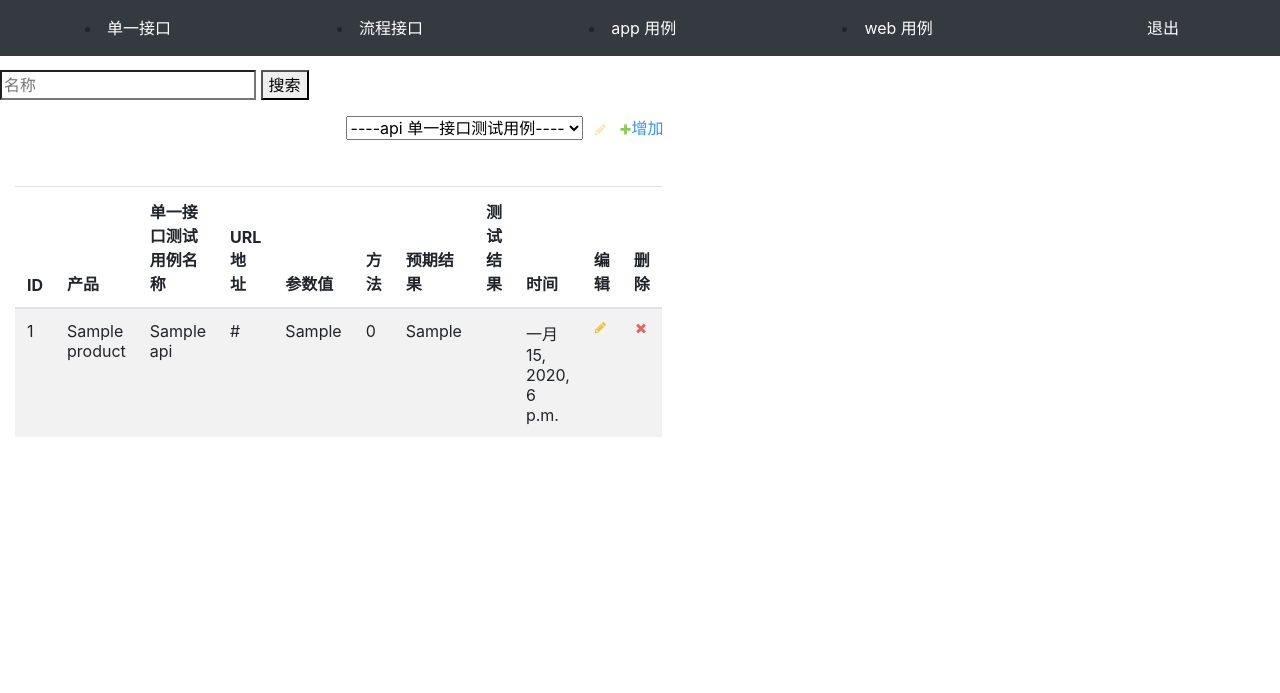
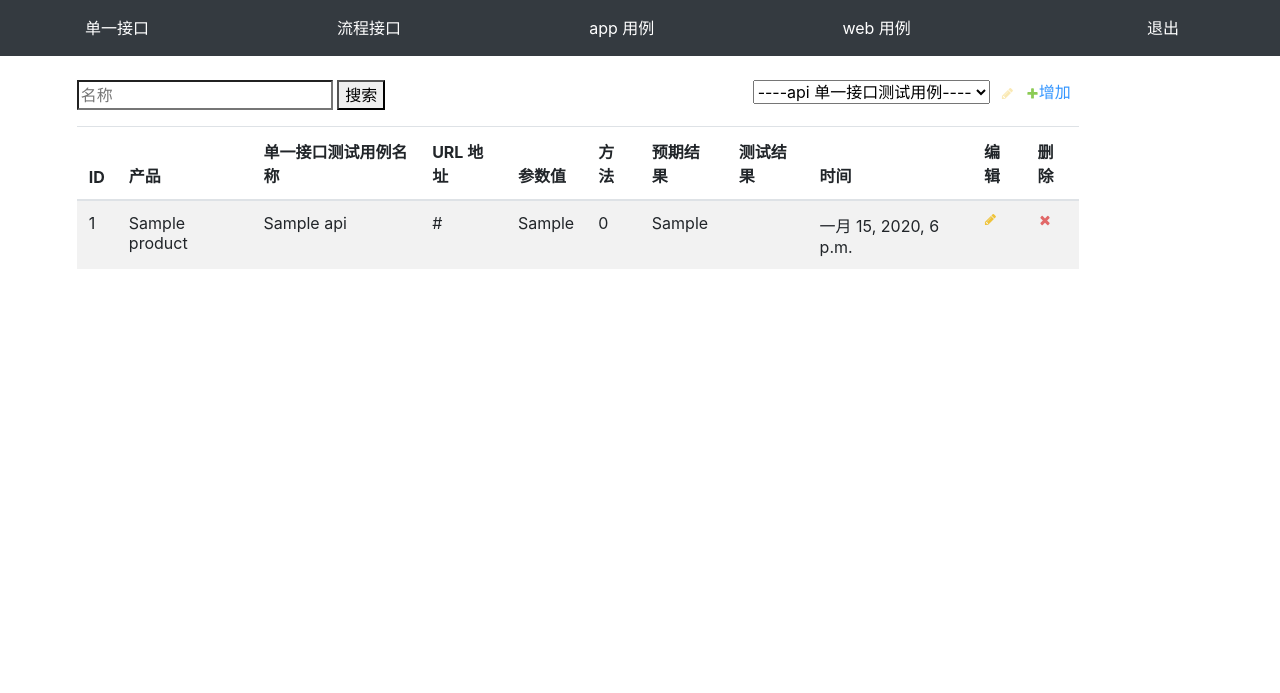
Before and after one commit to Leofighting/Django_auto_test_platform_V2, a Django app: page /api_test/apis_manage/ in a window 1280 px wide. Shown: the top 693 px of the page. Run offline with Django 3.2, Linux system fonts and the light colour scheme; a user stored in the database is signed in; tables that the repository leaves empty hold one stand-in row (values such as "Sample post"); some libraries are stand-ins or nearby versions.

Commit message:
优化前端页面

```diff
--- a/apps/api_test/templates/api_step_manage.html
+++ b/apps/api_test/templates/api_step_manage.html
@@ -5,6 +5,7 @@
     {% bootstrap_javascript %}
     <title>自动化测试平台</title>
     <link href="/static/css/bootstrap.min.css" rel="stylesheet">
+    <link rel="stylesheet" type="text/css" href="{% static 'css/base.css' %}"/>
     <link rel="stylesheet" type="text/css" href="/static/admin/css/forms.css"/>
     <script type="text/javascript" src="/static/admin/js/vendor/jquery/jquery.js"></script>
     <script type="text/javascript" src="/static/admin/js/jquery.init.js"></script>
@@ -42,6 +43,8 @@
         </ul>
     </div>
 </nav>
+
+<div class="main">
 <!-- 流程接口测试步骤-->
 <div class="row" style="padding-top: 70px;">
     <div class="col-md-11">
@@ -85,6 +88,7 @@
 </div>
 
 <!-- 返回、编辑功能-->
+<div class="back_edit">
 <td>
 <a style='color:lightblue'  href="{% url 'api_test_manage' %}" >
 <img src="/static/admin/img/icon-yes.svg" alt="返回"/>返回
@@ -95,6 +99,7 @@
 <a style='color:lightblue' class="related-widget-wrapper-link add-related" id="add_id_Apitest" href="/admin/api_test/apitest/{{ api_test.id  }}/change/?_to_field=id&_popup=1">
 <img src="/static/admin/img/icon-changelink.svg"/>编辑</a>
 </td>
+</div>
 
 <!-- 翻页功能-->
 <span style="position:absolute; right:100px; bottom:30px;"> {# 把翻页功能固定显示在右下角#}
@@ -131,5 +136,6 @@
  </ul>
 </div>
 </span>
+</div>
 </body>
 </html>
--- a/apps/api_test/templates/apis_manage.html
+++ b/apps/api_test/templates/apis_manage.html
@@ -5,7 +5,7 @@
     {% bootstrap_javascript %}
     <title>产品自动化测试平台</title>
     <link rel="stylesheet" type="text/css" href="/static/admin/css/forms.css"/>
-    <script type="text/javascript" src="/admin/jsi18n/"></script>
+    <link rel="stylesheet" type="text/css" href="{% static 'css/base.css' %}"/>
     <script type="text/javascript" src="/static/admin/js/vendor/jquery/jquery.js"></script>
     <script type="text/javascript" src="/static/admin/js/jquery.init.js"></script>
     <script type="text/javascript" src="/static/admin/js/core.js"></script>
@@ -38,8 +38,9 @@
     </div>
 </nav>
 
+<div class="main">
 <!-- 搜索栏-->
-<div class="page-header" style="padding-top: 70px;">
+<div class="page-header" >
     <form class="navbar-form" method="get" action="/apissearch/">
         {% csrf_token %}
         <input type="search" name="apiname" placeholder="名称" required>
@@ -48,7 +49,7 @@
 </div>
 
 <!-- 增加 api 单一接口测试用例-->
-<div style="float:right;width:73%">
+<div class="add" >
     <select name="Apis" id="id_Apis">
         <option value="" selected>----api 单一接口测试用例----</option>
     </select>
@@ -62,7 +63,7 @@
     </a>
 </div>
 <!--单一接口测试用例-->
-<div class="row" style="padding-top: 70px;">
+<div class="row" >
     <div class="col-md-11">
         <table class="table table-striped">
             <thead>
@@ -145,5 +146,6 @@
  </ul>
 </div>
 </span>
+</div>
 </body>
 </html>
--- a/apps/api_test/templates/login.html
+++ b/apps/api_test/templates/login.html
@@ -20,9 +20,9 @@
         <button id="submit" type="submit">登 录</button>
     </form>
 </div>
-<footer class="main-footer">
+<footer class="main-footer" style="position:absolute; right:50%; bottom:30px; margin-right: -150px">
     <div class="pull-right hidden-xs">
-        <b>Version</b> 1.0
+        <b>Version</b> 2.0
     </div>
     <strong>Copyright &copy; 2020 .</strong> 自动化测试管理平台
 </footer>
--- a/apps/bug/models.py
+++ b/apps/bug/models.py
@@ -20,6 +20,7 @@ class Bug(models.Model):
     class Meta:
         verbose_name = "bug 管理"
         verbose_name_plural = verbose_name
+        ordering = ["id"]
 
     def __str__(self):
         return self.bug_name
--- /dev/null
+++ b/static/css/base.css
@@ -0,0 +1,31 @@
+.main {
+    width: 88%;
+    margin: 0 auto;
+}
+
+.page-header {
+    float: left;
+    padding-top: 80px;
+}
+
+.add {
+    float: right;
+    width: 40%;
+    padding-top: 80px;
+}
+
+.row {
+    float: left;
+    width: 100%;
+}
+
+li {
+    list-style: none;
+}
+
+.back_edit {
+    position:relative;
+    float: left;
+    left: 45%;
+    margin-top: 20px;
+}
--- a/static/css/login.css
+++ b/static/css/login.css
@@ -14,4 +14,5 @@ footer {
 
 .header {
     margin-top: 100px;
+
 }
```
Also changed, not shown: apps/api_test/templates/api_test_manage.html (+7 -3 lines), apps/bug/templates/bug_manage.html (+12 -8 lines), apps/product/templates/product_manage.html (+6 -3 lines).
